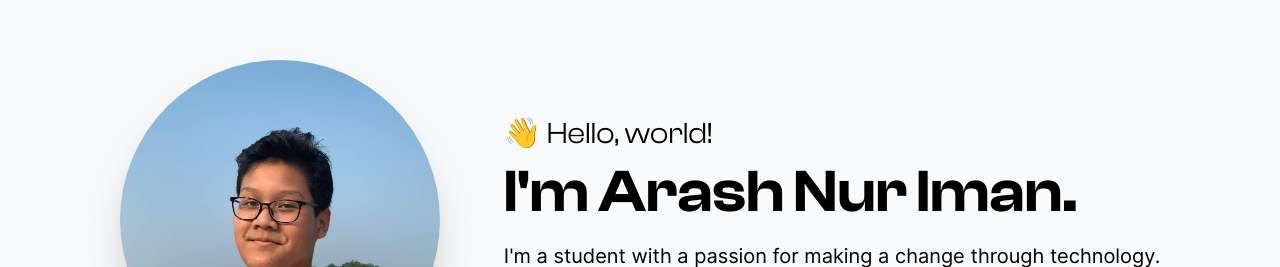
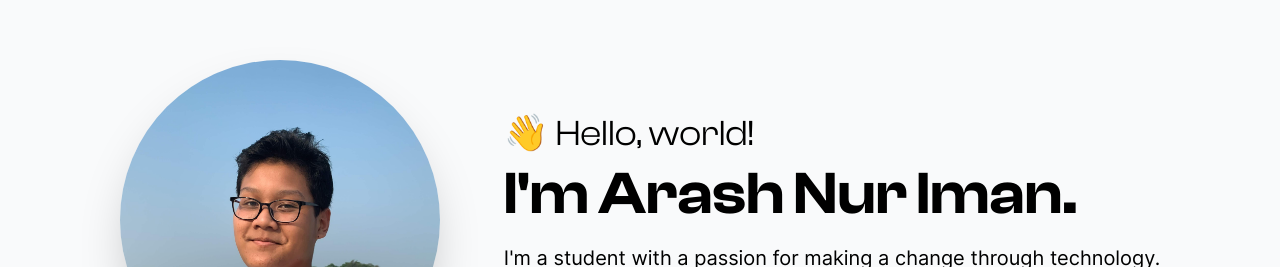
Before and after one commit to arashnrim/website-archive, a Gatsby site: page / in a window 1280 px wide. Shown: the part 180-447 px from the top of the page. Built offline with nearby package versions, Linux system fonts and the light colour scheme; Gatsby itself is replaced by a stand-in of ours.

Commit message:
🩹 Fix font size issue

```diff
--- a/src/pages/index.js
+++ b/src/pages/index.js
@@ -15,7 +15,7 @@ const Introduction = () => (
         placeholder="dominantColor"
       />
       <div className="flex-row text-center lg:text-left">
-        <p className="text-xl sm:text-2xl md:text-3xl 2xl:text-4xl font-heading">
+        <p className="text-xl sm:text-2xl md:text-3xl lg:text-4xl font-heading">
           <span role="img" aria-label="Waving hand">
             👋
           </span>{" "}
```
